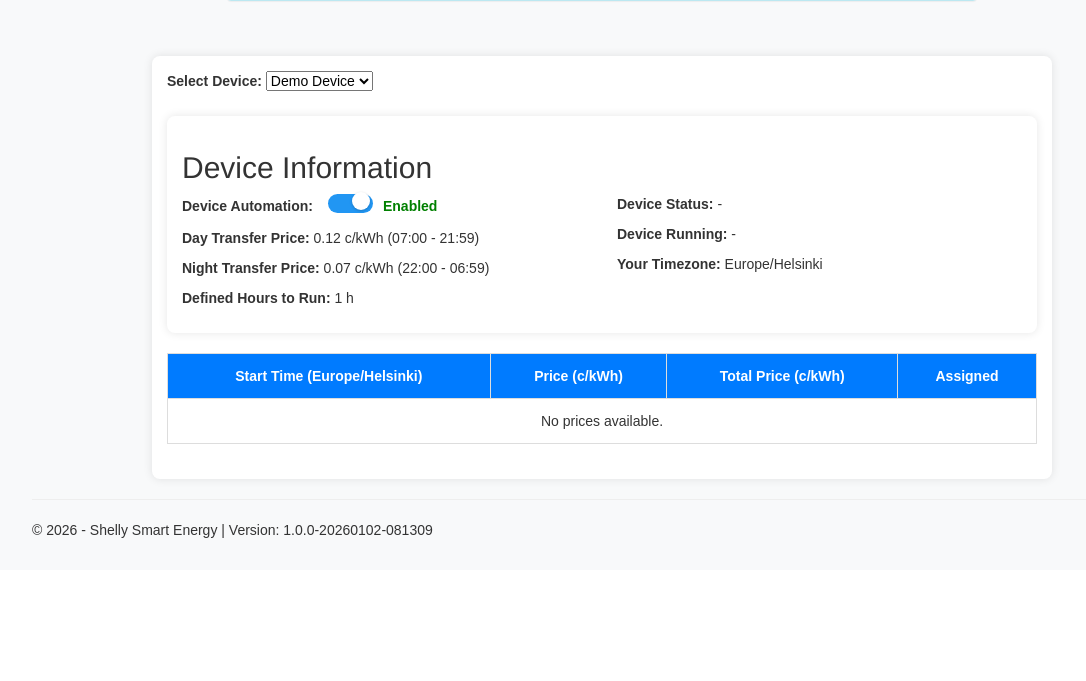
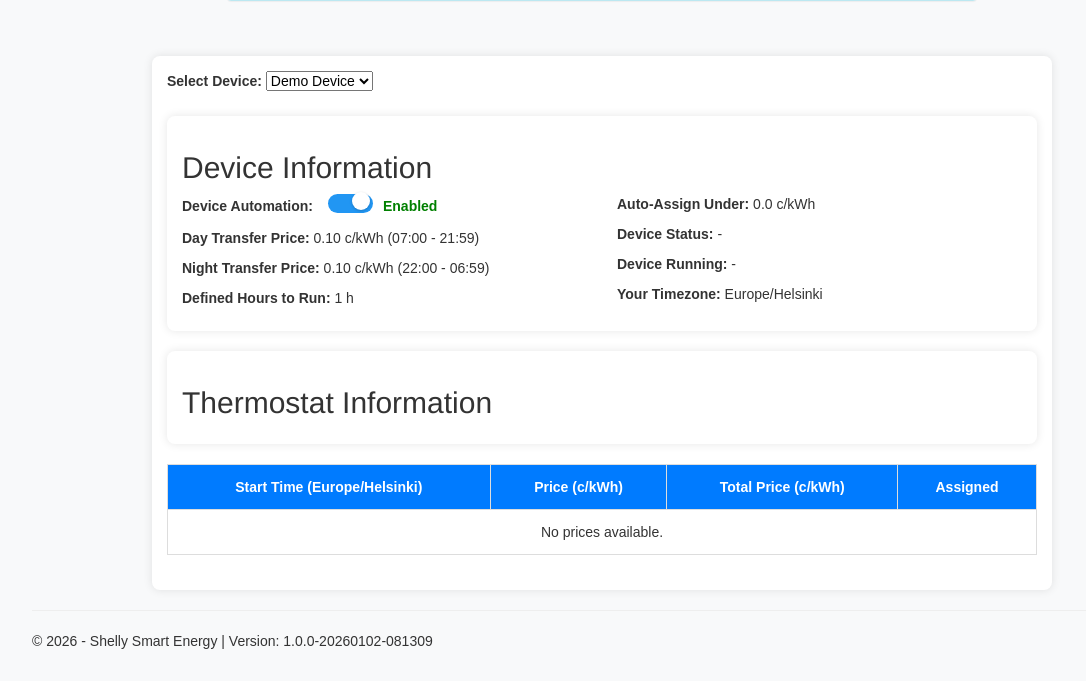
Before and after one commit to Beermaster90/DjangoShellyElectiricityAutomation, a Django app: page / in a window 1280 px wide. Shown: the part 242-923 px from the top of the page, without its empty margins (38-1124 px from the left). Before the commit the page ends 780 px from the top, so only its background shows below. Run offline with Django 3.2, Linux system fonts and the light colour scheme; the visitor is signed in with stand-in values (Sample User, id 1); data comes from the database, SQL or seed files in the repository; data that the repository does not hold is empty; some libraries are stand-ins or nearby versions.

Commit message:
Added auto assign hours visible to main page and automated section balancing for texts

```diff
--- a/app/models.py
+++ b/app/models.py
@@ -50,14 +50,23 @@ class ShellyDevice(models.Model):
     # New fields for transfer prices
     day_transfer_price = models.DecimalField(
         max_digits=6,
-        decimal_places=5,
+        decimal_places=1,
         help_text="Transfer price during the day (c/kWh)",
     )
 
     night_transfer_price = models.DecimalField(
         max_digits=6,
-        decimal_places=5,
+        decimal_places=1,
         help_text="Transfer price during the night (c/kWh)",
+    )
+
+    auto_assign_price_threshold = models.DecimalField(
+        max_digits=6,
+        decimal_places=1,
+        default=0,
+        help_text=(
+            "Always assign periods when total price is at or below this threshold (c/kWh)"
+        ),
     )
 
     relay_channel = models.IntegerField(
--- a/app/templates/app/index.html
+++ b/app/templates/app/index.html
@@ -73,15 +73,18 @@
 
             /* Device Information Layout */
             .device-info-columns {
-                display: flex;
-                gap: 30px;
-                flex-wrap: wrap;
+                column-count: 2;
+                column-gap: 30px;
+                column-fill: balance;
             }
 
             .device-info-left,
             .device-info-right {
-                flex: 1;
-                min-width: 300px;
+                display: contents;
+            }
+
+            .device-info-columns > * {
+                break-inside: avoid;
             }
 
             .device-automation-row {
@@ -174,6 +177,7 @@
                     data-day-price="{{ device.day_transfer_price }}"
                     data-night-price="{{ device.night_transfer_price }}"
                     data-hours-needed="{{ device.run_hours_per_day }}"
+                    data-auto-assign-threshold="{{ device.auto_assign_price_threshold }}"
                     data-cheapest-hours="{{ device.cheapest_hours|join:',' }}"
                     data-device-status="{{ device.status }}"
                     data-thermostat-name="{% if device.thermostat_device %}{{ device.thermostat_device.familiar_name }}{% endif %}"
@@ -210,21 +214,30 @@
                     <p><strong>Day Transfer Price:</strong> <span id="dayPriceText">-</span> c/kWh (07:00 - 21:59)</p>
                     <p><strong>Night Transfer Price:</strong> <span id="nightPriceText">-</span> c/kWh (22:00 - 06:59)</p>
                     <p><strong>Defined Hours to Run:</strong> <span id="hoursNeededText">-</span></p>
+                    <p><strong>Auto-Assign Under:</strong> <span id="autoAssignThresholdText">-</span> c/kWh</p>
                 </div>
 
                 <!-- Right Column -->
                 <div class="device-info-right">
                     <p><strong>Device Status:</strong> <span id="deviceStatus">-</span></p>
                     <p><strong>Device Running:</strong> <span id="deviceRunning">-</span></p>
-                    <div id="thermostatInfo" style="display: none;">
-                        <p><strong>Thermostat Device:</strong> <span id="thermostatNameText">-</span></p>
-                        <p><strong>Min Temperature:</strong> <span id="thermostatMinText">-</span></p>
-                        <p><strong>Max Temperature:</strong> <span id="thermostatMaxText">-</span></p>
-                        <p><strong>Target Temperature:</strong> <span id="thermostatTargetText">-</span></p>
-                        <p><strong>Current Temperature:</strong> <span id="thermostatCurrentText" class="temp-current">-</span></p>
-                        <p><strong>Temperature Updated:</strong> <span id="thermostatUpdatedText">-</span></p>
-                    </div>
                     <p><strong>Your Timezone:</strong> {{ user_timezone }}</p>
+                </div>
+            </div>
+        </div>
+
+        <div class="table-container">
+            <h2>Thermostat Information</h2>
+            <div id="thermostatInfo" class="device-info-columns" style="display: none;">
+                <div class="device-info-left">
+                    <p><strong>Thermostat Device:</strong> <span id="thermostatNameText">-</span></p>
+                    <p><strong>Min Temperature:</strong> <span id="thermostatMinText">-</span></p>
+                    <p><strong>Max Temperature:</strong> <span id="thermostatMaxText">-</span></p>
+                </div>
+                <div class="device-info-right">
+                    <p><strong>Target Temperature:</strong> <span id="thermostatTargetText">-</span></p>
+                    <p><strong>Current Temperature:</strong> <span id="thermostatCurrentText" class="temp-current">-</span></p>
+                    <p><strong>Temperature Updated:</strong> <span id="thermostatUpdatedText">-</span></p>
                 </div>
             </div>
         </div>
@@ -395,6 +408,7 @@
                 let selectedDeviceId = selectedOption.value;
                 let dayPrice = parseFloat(selectedOption.getAttribute("data-day-price")) || 0;
                 let nightPrice = parseFloat(selectedOption.getAttribute("data-night-price")) || 0;
+                let autoAssignThreshold = parseFloat(selectedOption.getAttribute("data-auto-assign-threshold")) || 0;
                 let cheapestHours = selectedOption.getAttribute("data-cheapest-hours") || "";
                 let hoursNeeded = parseInt(selectedOption.getAttribute("data-hours-needed")) || 0;
                 let deviceStatus = parseInt(selectedOption.getAttribute("data-device-status")) || 0;
@@ -408,6 +422,7 @@
                 document.getElementById("dayPriceText").innerText = dayPrice.toFixed(2);
                 document.getElementById("nightPriceText").innerText = nightPrice.toFixed(2);
                 document.getElementById("hoursNeededText").innerText = hoursNeeded + " h";
+                document.getElementById("autoAssignThresholdText").innerText = autoAssignThreshold.toFixed(1);
 
                 const thermostatInfo = document.getElementById("thermostatInfo");
                 if (thermostatName) {
--- a/app/views.py
+++ b/app/views.py
@@ -325,6 +325,7 @@ def admin_test_page(request: HttpRequest):
                     device.day_transfer_price,
                     device.night_transfer_price,
                     device.run_hours_per_day,
+                    device.auto_assign_price_threshold,
                     local_tz,
                 )
                 assigned_count = 0
```
Also changed, not shown: app/admin.py (+17 -0 lines), app/price_views.py (+10 -1 lines), app/migrations/0007_shellydevice_auto_assign_price_threshold.py (added), app/migrations/0008_adjust_transfer_price_precision.py (added).
